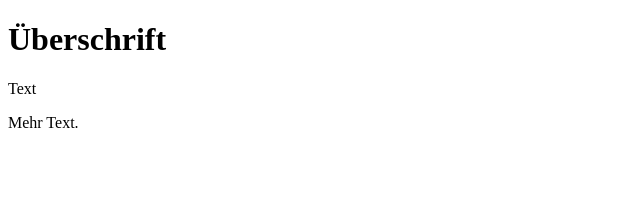
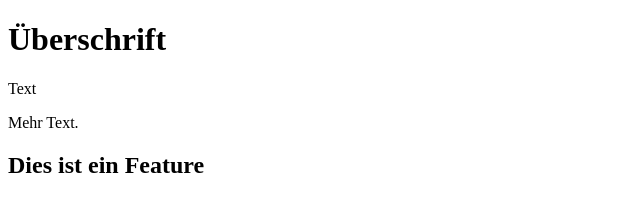
Before and after one commit to Thomas-Reinecke/Git_Learn, a plain HTML site: page index.html in a window 1280 px wide. Shown: the whole page, without its empty margins (0-640 px from the left). Drawn offline with Linux system fonts and the light colour scheme.

Commit message:
Added feature heading.

```diff
--- a/index.html
+++ b/index.html
@@ -9,5 +9,7 @@
 		<h1> Überschrift </h1>
 		<p> Text </p>
 		<p> Mehr Text.</p>
+
+		<h2> Dies ist ein Feature </h2>
 	</body)
 </html>
```
